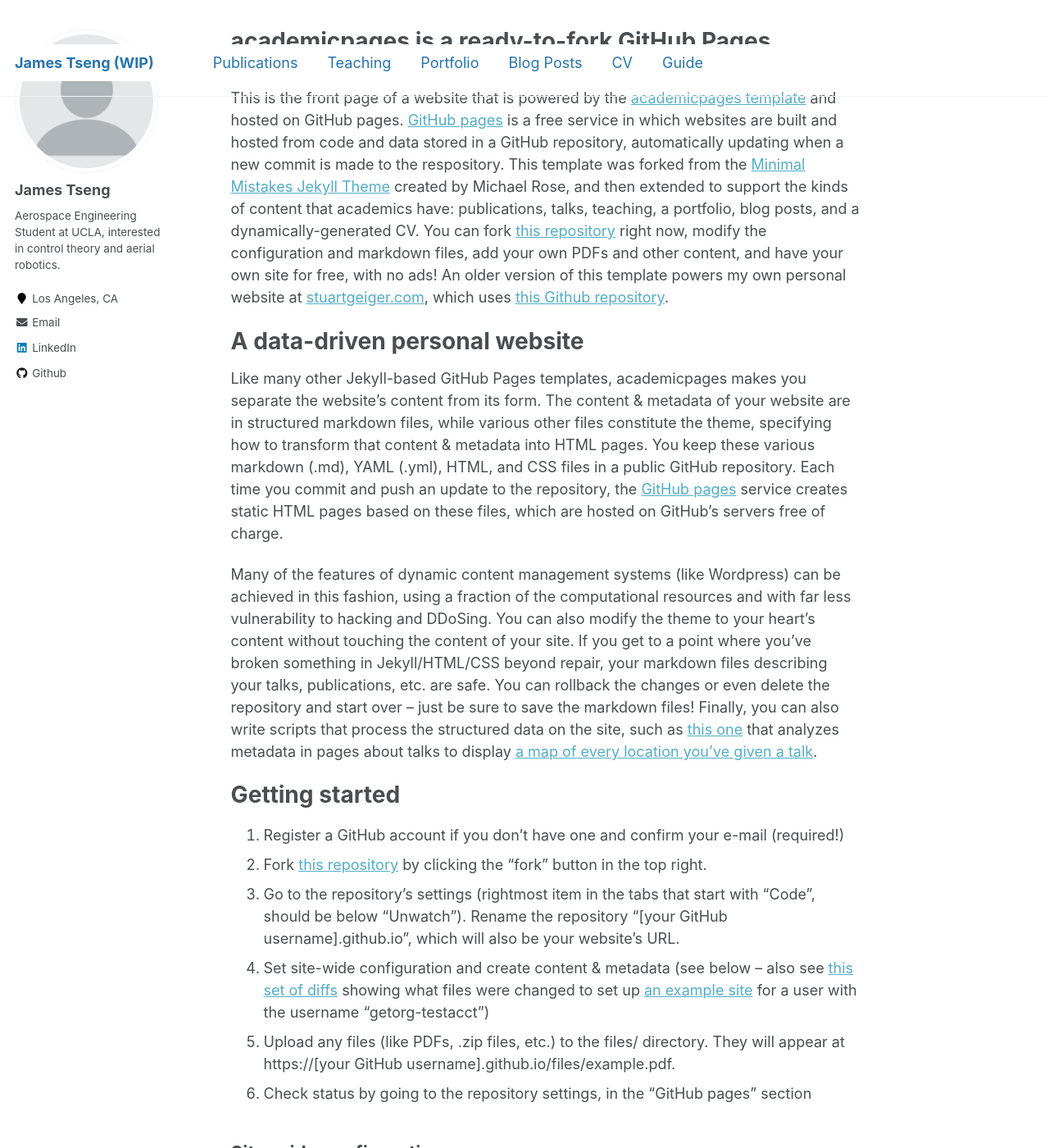
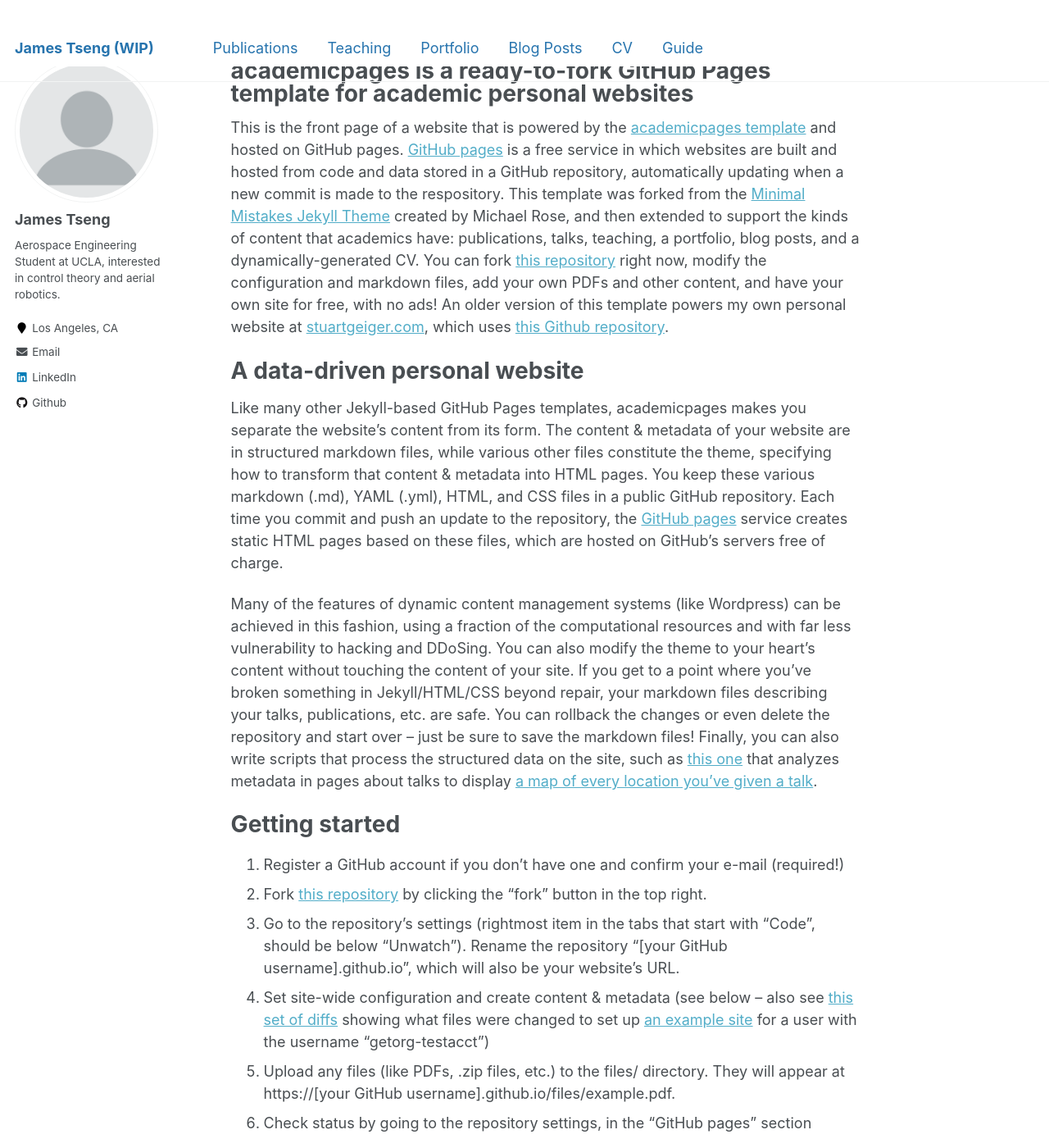
Before and after one commit to jtfa22/jtfa22-github.io, a Jekyll site: the page built from _pages/about.md, in a window 1280 px wide and 1400 px high. Shown: the whole window at 82% size. Built offline with Jekyll 4.4.1, drawn with Linux system fonts in a browser that asks for light colours.

Commit message:
Attempt fix header padding

```diff
--- a/_sass/_base.scss
+++ b/_sass/_base.scss
@@ -10,6 +10,7 @@ html {
 body {
   margin: 0;
   padding: 0;
+  padding-top: 2em;
   padding-bottom: 9em;
   color: $text-color;
   font-family: $global-font-family;
--- a/_sass/_masthead.scss
+++ b/_sass/_masthead.scss
@@ -16,7 +16,7 @@
   &__inner-wrap {
     @include container;
     @include clearfix;
-    padding: 1em 1em 1em;
+    padding: 0em 1em 1em;
     font-family: $sans-serif-narrow;
 
     @include breakpoint($x-large) {
```
Also changed, not shown: README.md (+1 -1 lines).
